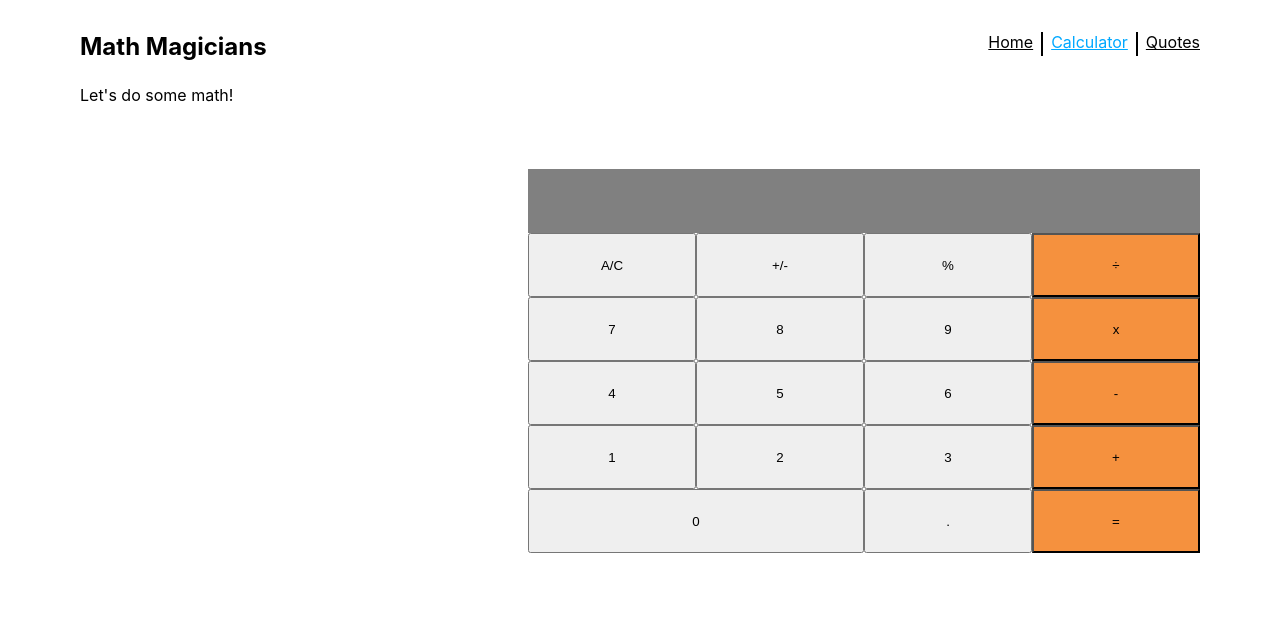
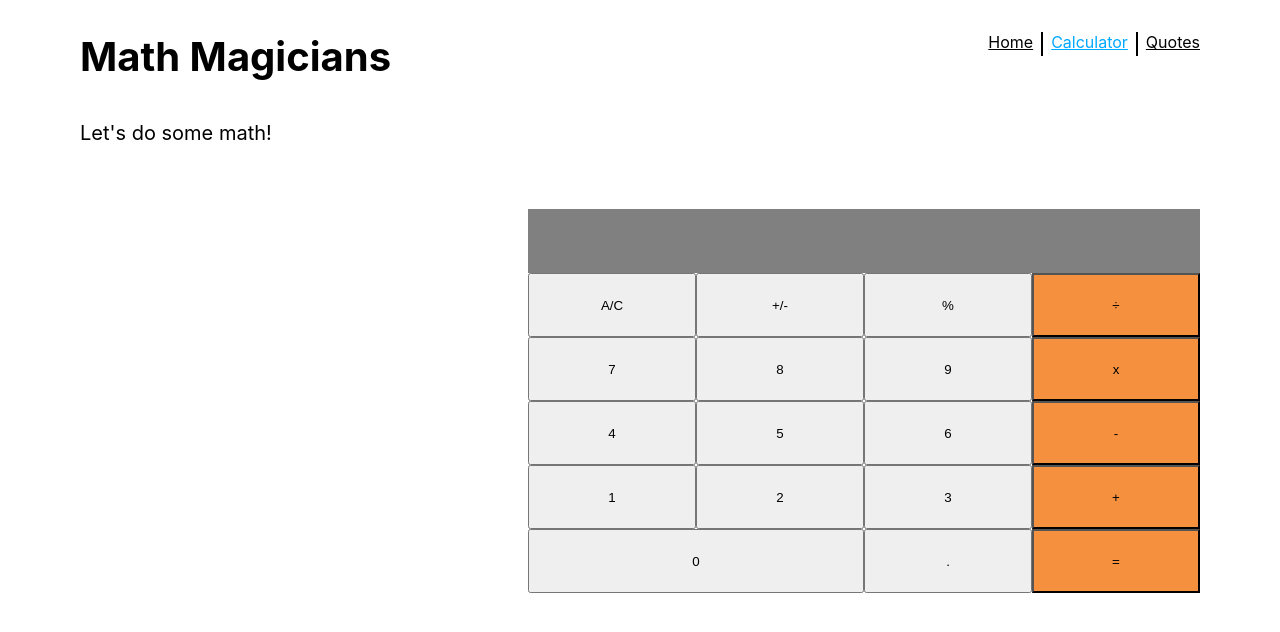
Before and after one commit to NoelLincoln/Math-Magicians, a React (Create React App) app: page /calculator in a window 1280 px wide. Shown: the top 632 px of the page. Built offline with nearby package versions, Linux system fonts and the light colour scheme.

Commit message:
increase font size to match wireframe

```diff
--- a/src/App.css
+++ b/src/App.css
@@ -6,6 +6,18 @@
 
 body {
   padding: 2rem 5rem 2rem 5rem;
+}
+
+h1 {
+  font-size: 40px;
+}
+
+h4 {
+  font-size: 30px;
+}
+
+.intro-calculator {
+  font-size: 20px;
 }
 
 .main-container {
--- a/src/components/Calculator.js
+++ b/src/components/Calculator.js
@@ -43,7 +43,7 @@ const Calculator = () => {
   return (
     <>
       <div>
-        <p className={style.p}>Let&apos;s do some math!</p>
+        <p className="intro-calculator ">Let&apos;s do some math!</p>
       </div>
 
       <section className="main-container">
--- a/src/styles/calculator.css
+++ b/src/styles/calculator.css
@@ -1,3 +1,3 @@
 p {
-  margin-top: 1.5rem;
+  margin-top: 2.5rem;
 }
```
